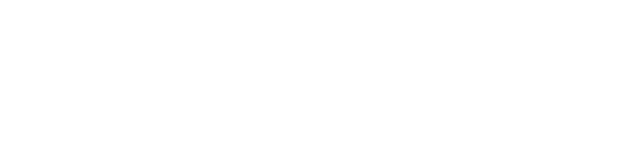
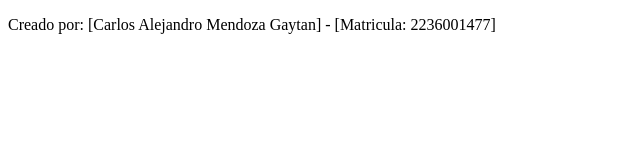
Before and after one commit to kittiesRage666/Mi-sitio-web, a plain HTML site: page index.html in a window 1280 px wide. Shown: the whole page, without its empty margins (0-640 px from the left). Drawn offline with Linux system fonts and the light colour scheme.

Commit message:
Agregado nombre y matricula

```diff
--- a/index.html
+++ b/index.html
@@ -6,6 +6,6 @@
     <title>Mi sitio web</title>
 </head>
 <body>
-
+    <p>Creado por: [Carlos Alejandro Mendoza Gaytan] - [Matricula: 2236001477]</p>
 </body>
 </html>
```
